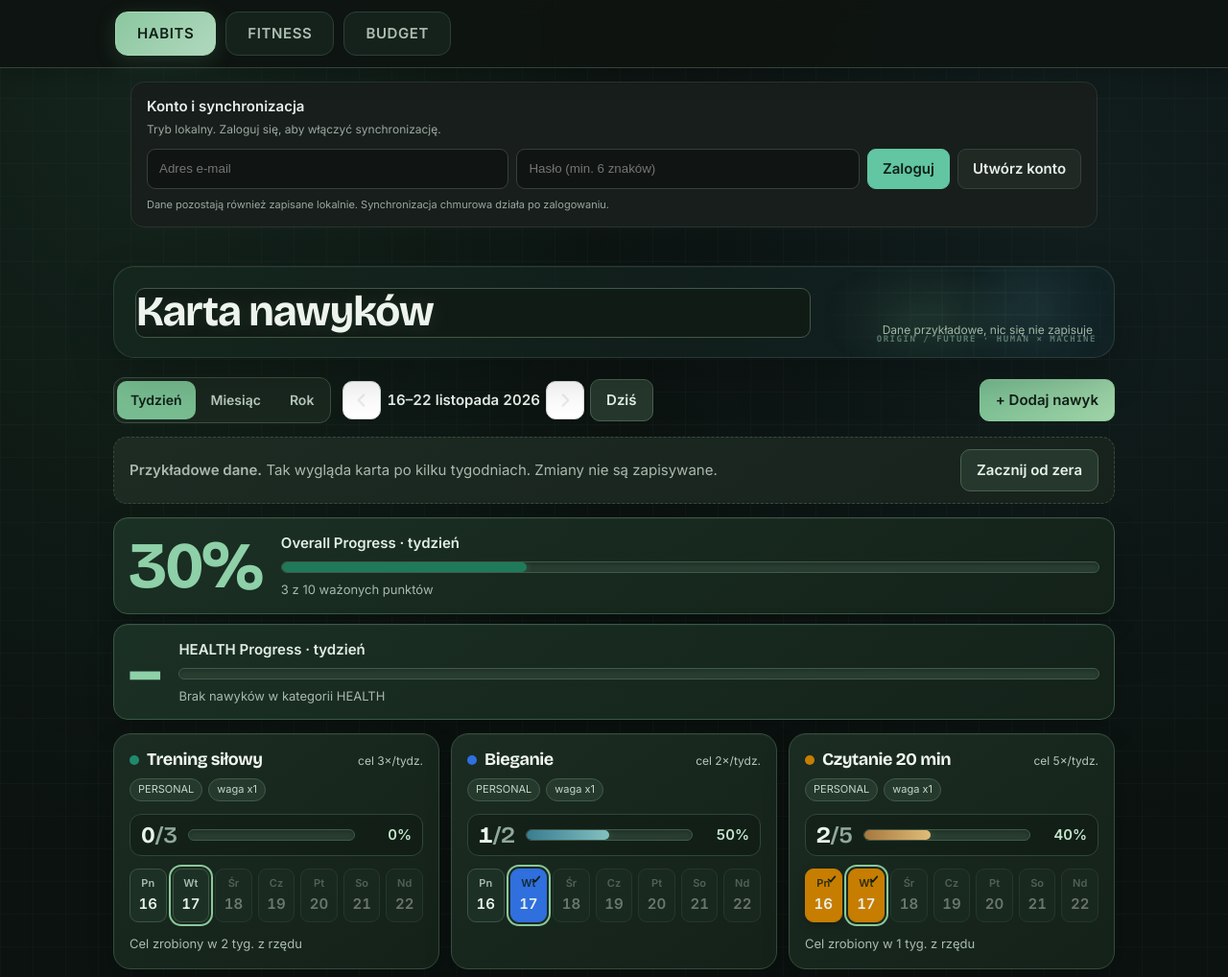
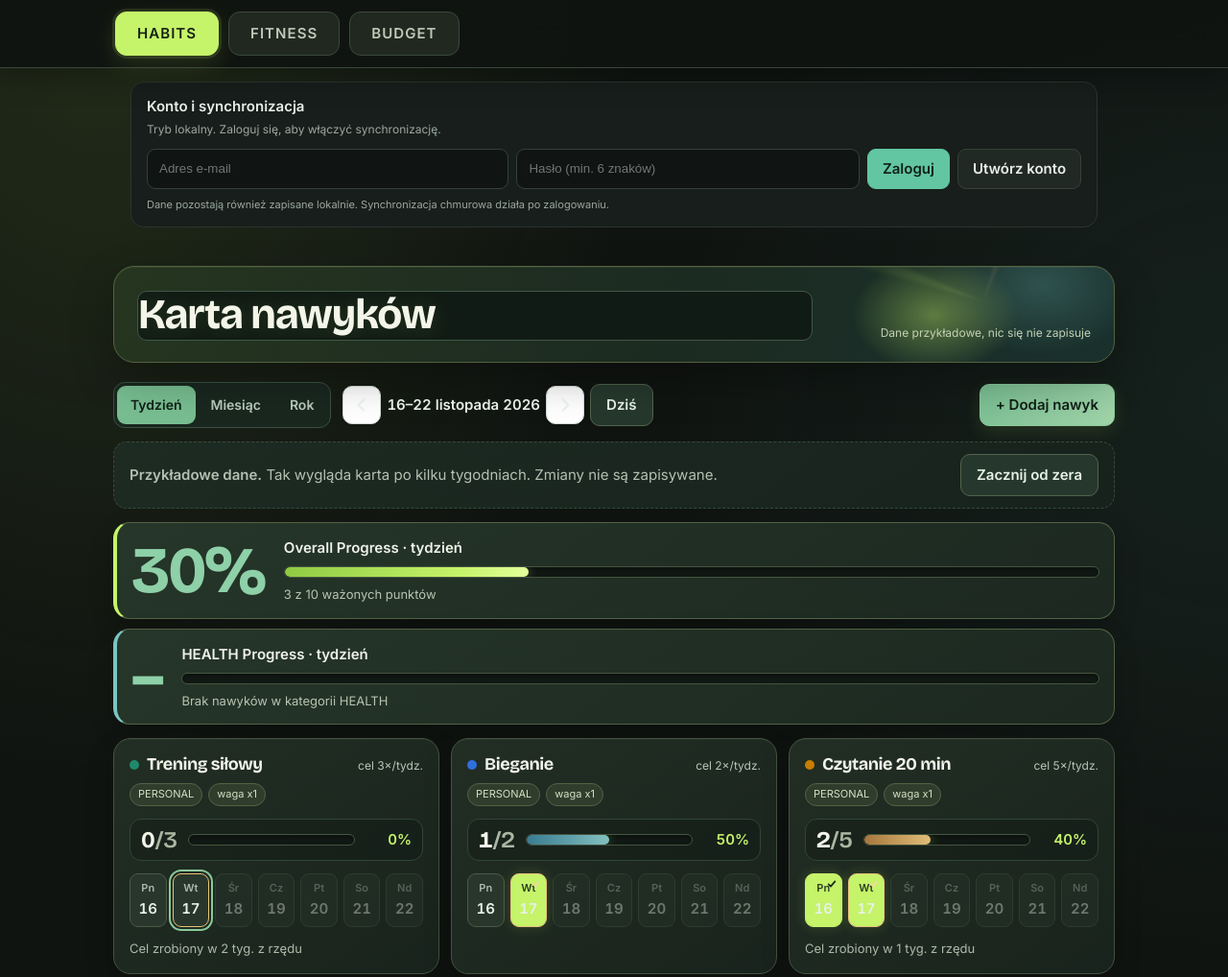
Before and after one commit to habitAppe/life-tracker, a plain HTML site: page index.html in a window 1280 px wide. Shown: the top 1018 px of the page at 96% size. Drawn offline with nearby package versions, Linux system fonts and the light colour scheme.

Commit message:
Update index.html

```diff
--- a/index.html
+++ b/index.html
@@ -2206,70 +2206,75 @@ if ("serviceWorker" in navigator) {
   });
 }
 </script>
-<style id="lifetracker-origin-future">
-/* LIFE TRACKER — ORIGIN / FUTURE: organic instinct meeting quiet technology */
+<style id="lifetracker-primal-signal">
+/* LIFE TRACKER — PRIMAL SIGNAL: organic energy, sharp modern interface */
 :root{
- --lf-bg:#0b1210;--lf-surface:#121d18;--lf-surface2:#182720;--lf-line:#2a4034;
- --lf-ink:#e8eee8;--lf-muted:#9aada1;--lf-green:#8bc7a0;--lf-mint:#a4d9d1;
- --lf-amber:#d6b27b;--lf-blue:#86b9c8;--lf-glow:rgba(132,198,161,.13);
-}
-html{background:var(--lf-bg)!important;color-scheme:dark;}
+ --lf-bg:#101411; --lf-panel:#1a211b; --lf-panel2:#202a22; --lf-line:#39463a;
+ --lf-text:#f0f1e8; --lf-muted:#a6b09f; --lf-lime:#c5f36a; --lf-lime2:#9fd34c;
+ --lf-coral:#ef936e; --lf-blue:#79c6c2; --lf-gold:#e8c477;
+}
+html{background:var(--lf-bg)!important;color-scheme:dark}
 body{
- background-color:var(--lf-bg)!important;
- background-image:
-  radial-gradient(ellipse at 12% 4%,rgba(52,103,72,.22),transparent 36%),
-  radial-gradient(ellipse at 88% 12%,rgba(57,112,126,.13),transparent 32%),
-  linear-gradient(rgba(137,173,148,.035) 1px,transparent 1px),
-  linear-gradient(90deg,rgba(137,173,148,.035) 1px,transparent 1px)!important;
- background-size:auto,auto,34px 34px,34px 34px!important;
- color:var(--lf-ink)!important;
-}
-/* Main navigation: dark glass, a restrained signal-green active state */
-.app-tabs,.app-nav,.tabs-nav{background:rgba(14,24,19,.88)!important;border-color:var(--lf-line)!important;backdrop-filter:blur(18px);}
-.app-tab{background:rgba(24,39,31,.78)!important;border:1px solid #2b4034!important;color:#aebfb2!important;border-radius:13px!important;transition:all .22s ease;}
-.app-tab.active{background:linear-gradient(135deg,#8bc7a0,#b0d8bd)!important;color:#102017!important;border-color:#a4d9b1!important;box-shadow:0 5px 22px rgba(107,185,132,.18)!important;}
-/* A quiet visual metaphor in the header: leaf-like organic glow dissolving into circuit traces */
-#panel-habits .top{position:relative;isolation:isolate;overflow:hidden;padding:22px 22px 20px;border:1px solid rgba(119,160,131,.22);border-radius:22px;background:linear-gradient(110deg,rgba(21,39,29,.96),rgba(17,31,29,.9) 62%,rgba(18,35,39,.88));box-shadow:0 18px 48px rgba(0,0,0,.2),inset 0 1px rgba(255,255,255,.035);}
-#panel-habits .top:before{content:"";position:absolute;z-index:-1;right:-20px;top:-76px;width:330px;height:240px;opacity:.8;background:radial-gradient(ellipse at 28% 55%,rgba(106,164,112,.24),transparent 35%),radial-gradient(circle at 72% 50%,rgba(112,183,190,.18),transparent 31%),repeating-linear-gradient(0deg,transparent 0 21px,rgba(132,194,175,.11) 22px,transparent 23px),repeating-linear-gradient(90deg,transparent 0 31px,rgba(132,194,175,.08) 32px,transparent 33px);mask-image:radial-gradient(ellipse,black 15%,transparent 72%);}
-#panel-habits .top:after{content:"ORIGIN  /  FUTURE     ·     HUMAN × MACHINE";position:absolute;right:18px;bottom:13px;color:rgba(173,213,190,.46);font:600 9px/1.2 ui-monospace,SFMono-Regular,Consolas,monospace;letter-spacing:.17em;}
-#panel-habits #title{color:#edf4ed!important;text-shadow:0 2px 22px rgba(133,201,155,.13);}
-#panel-habits .sync{color:#9fb8a6!important;}
-/* All modules share one visual language */
-.module-panel{color:var(--lf-ink)!important;}
-.module-wrap,.module-panel .wrap{color:var(--lf-ink)!important;}
-.module-card,.fitness-card,.budget-card,.card,.panel-card{
- background:linear-gradient(145deg,rgba(24,40,31,.97),rgba(17,29,23,.97))!important;
- border:1px solid var(--lf-line)!important;border-radius:18px!important;color:var(--lf-ink)!important;
- box-shadow:0 12px 32px rgba(0,0,0,.18),inset 0 1px rgba(255,255,255,.025)!important;
-}
-.module-card h2,.module-panel h1,.module-panel h2,.module-panel h3{color:#e2eee4!important;}
-.module-panel p,.module-panel small,.module-panel .muted,.module-panel label{color:#a9b9ad;}
-.module-panel input,.module-panel select,.module-panel textarea{background:#0e1913!important;color:#e8f1e9!important;border:1px solid #385041!important;border-radius:10px!important;}
-.module-panel input::placeholder,.module-panel textarea::placeholder{color:#718579!important;}
-.module-panel button:not(.app-tab){border-radius:10px;}
-/* Habits — dark botanical cards with soft luminous progress */
-#panel-habits .habit{background:linear-gradient(145deg,#1b2c22,#142119)!important;border:1px solid #344d3c!important;box-shadow:0 12px 28px rgba(0,0,0,.2),inset 0 1px rgba(255,255,255,.035)!important;}
-#panel-habits .sum{background:linear-gradient(145deg,#1b3024,#14221a)!important;border:1px solid #3a5945!important;}
-#panel-habits .bar{background:#293e31!important;border-color:#415b49!important;}
-#panel-habits .prog{background:rgba(7,16,11,.32)!important;border-color:#304638!important;}
-#panel-habits .day,#panel-habits .cc{background:#1d3025!important;border-color:#3b5544!important;color:#e4eee5!important;}
-/* Fitness: quiet graphite cards, botanical accents and clear chart contrast */
-#panel-fitness .module-card{background:linear-gradient(145deg,#192820,#121d18)!important;border-color:#31483a!important;}
-#panel-fitness .module-card h2{color:#e5efe6!important;}
-#panel-fitness .fit-detail-chart{background:#101a15;border:1px solid #304638;border-radius:14px;padding:8px;}
-#panel-fitness .fit-detail-chart text{fill:#a9b9ad!important;}
-#panel-fitness .fit-detail-chart line{stroke:#34483b!important;}
-/* Budget: forest green for savings, muted amber for liabilities */
-#panel-budget .module-card,#panel-budget .goal-card{background:linear-gradient(145deg,#192a20,#121e18)!important;border-color:#354c3c!important;}
-#panel-budget .goal-track{background:#293b30!important;border-color:#405747!important;}
-/* Fine details */
-hr{border-color:#2b4034!important;opacity:.8;}
-:focus-visible{outline-color:#9bd5ad!important;}
-@media(max-width:700px){
- #panel-habits .top{padding:18px 16px 28px;border-radius:18px;}
- #panel-habits .top:before{right:-100px;opacity:.5;}
- #panel-habits .top:after{right:13px;font-size:8px;letter-spacing:.1em;}
-}
-@media(prefers-reduced-motion:no-preference){.app-tab,.module-card,#panel-habits .habit{transition:background .25s ease,border-color .25s ease,box-shadow .25s ease,transform .25s ease;}.module-card:hover{transform:translateY(-2px);}}
+ background:radial-gradient(ellipse at 8% 0%,rgba(132,169,67,.16),transparent 34%),
+ radial-gradient(ellipse at 100% 25%,rgba(60,126,117,.12),transparent 32%),
+ #101411!important;
+ color:var(--lf-text)!important;
+}
+/* Navigation: clear, tactile controls */
+.appnav{background:rgba(16,20,17,.96)!important;border-bottom:1px solid #39463a!important;box-shadow:0 10px 30px rgba(0,0,0,.28)!important;backdrop-filter:blur(16px)}
+.app-tab{background:#202820!important;border:1px solid #3b493b!important;color:#c1c9b8!important;border-radius:12px!important;font-weight:750;letter-spacing:.07em;transition:all .2s ease}
+.app-tab:hover{background:#293629!important;border-color:#71844c!important;color:#fff!important}
+.app-tab.active{background:var(--lf-lime)!important;border-color:var(--lf-lime)!important;color:#182012!important;box-shadow:0 0 0 3px rgba(197,243,106,.11),0 8px 24px rgba(166,214,83,.16)!important}
+/* Habits hero — bold split light, without decorative slogans or background lettering */
+#panel-habits .top{position:relative;isolation:isolate;overflow:hidden;padding:25px 24px 22px!important;border:1px solid #53633e!important;border-radius:22px!important;background:linear-gradient(112deg,#26351f 0%,#1c2b21 56%,#19302d 100%)!important;box-shadow:0 18px 44px rgba(0,0,0,.28),inset 0 1px rgba(255,255,255,.07)!important}
+#panel-habits .top:before{content:"";position:absolute;z-index:-1;right:-34px;top:-104px;width:340px;height:280px;opacity:.95;border-radius:50%;background:radial-gradient(ellipse at 35% 55%,rgba(197,243,106,.42),transparent 28%),radial-gradient(ellipse at 68% 44%,rgba(121,198,194,.25),transparent 34%),conic-gradient(from 205deg at 50% 50%,transparent 0 22%,rgba(197,243,106,.09) 23% 24%,transparent 25% 47%,rgba(239,147,110,.12) 48% 49%,transparent 50%);filter:blur(1px)}
+#panel-habits .top:after{content:none!important;display:none!important}
+#panel-habits #title{color:#f4f5e9!important;text-shadow:0 2px 24px rgba(197,243,106,.15)!important}
+#panel-habits .sync{color:#c1d0b2!important}
+/* Habit summary blocks */
+#panel-habits .sum{background:linear-gradient(145deg,#263629,#1c2820)!important;border:1px solid #536247!important;border-radius:17px!important;box-shadow:0 10px 26px rgba(0,0,0,.2)!important;color:var(--lf-text)!important}
+#panel-habits .summaries .sum:first-child{border-left:4px solid var(--lf-lime)!important}
+#panel-habits .summaries .sum:last-child{border-left:4px solid var(--lf-blue)!important}
+#panel-habits .big{color:var(--lf-lime)!important;font-weight:850}
+#panel-habits .sumt{color:#f0f2e8!important;font-weight:750}
+#panel-habits .sums{color:#b8c3b1!important}
+/* Habit cards: richer surfaces, bright but controlled accents */
+#panel-habits .habit{background:linear-gradient(145deg,#222e24 0%,#19231d 100%)!important;border:1px solid #43533f!important;border-radius:18px!important;box-shadow:0 12px 28px rgba(0,0,0,.24),inset 0 1px rgba(255,255,255,.035)!important;color:var(--lf-text)!important}
+#panel-habits .habit:hover{border-color:#81975a!important;box-shadow:0 16px 34px rgba(0,0,0,.3),0 0 0 1px rgba(197,243,106,.08)!important}
+#panel-habits .hh h3,#panel-habits .habit h3{color:#f2f3e9!important}
+#panel-habits .habit-tag{background:#303d2c!important;border:1px solid #526345!important;color:#d2dfc4!important}
+#panel-habits .meta,#panel-habits .hint{color:#aebaa8!important}
+#panel-habits .count{color:#f2f4e9!important;font-weight:800}
+#panel-habits .count span{color:#aab7a2!important}
+#panel-habits .pct{color:var(--lf-lime)!important;font-weight:850}
+/* Progress tracks are dark, fills are unmistakably visible */
+#panel-habits .bar{height:12px!important;background:#111914!important;border:1px solid #46553f!important;border-radius:99px!important;overflow:hidden!important;box-shadow:inset 0 2px 4px rgba(0,0,0,.35)!important}
+#panel-habits .bar i{display:block!important;height:100%!important;min-width:0;background:linear-gradient(90deg,#8fca43 0%,#c5f36a 72%,#e3ff9d 100%)!important;border-radius:99px!important;box-shadow:0 0 12px rgba(197,243,106,.32)!important}
+#panel-habits .day,#panel-habits .cc{background:#29362b!important;border:1px solid #4a5a46!important;color:#cbd4c3!important;border-radius:9px!important}
+#panel-habits .day[aria-pressed="true"],#panel-habits .cc[aria-pressed="true"]{background:#c5f36a!important;border-color:#c5f36a!important;color:#1a2413!important;font-weight:800;box-shadow:0 0 13px rgba(197,243,106,.18)!important}
+#panel-habits .day.today{border-color:#e8c477!important;color:#f1d99b!important}
+/* Forms and action buttons */
+.module-panel{color:var(--lf-text)!important}
+.module-panel h1,.module-panel h2,.module-panel h3{color:#f0f2e8!important}
+.module-panel p,.module-panel small,.module-panel .muted,.module-panel label{color:#b5c0b1}
+.module-panel input,.module-panel select,.module-panel textarea{background:#121a14!important;color:#f0f2e8!important;border:1px solid #465640!important;border-radius:10px!important}
+.module-panel input::placeholder,.module-panel textarea::placeholder{color:#82917d!important}
+#panel-habits .btn.pr,#panel-habits .addbtn,.module-panel .action.primary{background:var(--lf-lime)!important;border-color:var(--lf-lime)!important;color:#1b2514!important;font-weight:800!important;box-shadow:0 6px 18px rgba(166,214,83,.13)!important}
+#panel-habits .btn:not(.pri),#panel-habits .btn{border-color:#53634c!important}
+/* Fitness and Budget: same visual system, with their own signal colors */
+.module-card,.fitness-card,.budget-card,.card,.panel-card{background:linear-gradient(145deg,#222e25,#19221c)!important;border:1px solid #43533f!important;border-radius:18px!important;color:var(--lf-text)!important;box-shadow:0 12px 30px rgba(0,0,0,.22)!important}
+.module-card h2{color:#f0f2e8!important}
+.module-head .eyebrow{color:var(--lf-lime)!important;letter-spacing:.16em;font-weight:800}
+#panel-fitness .module-card{background:linear-gradient(145deg,#202e2b,#192320)!important;border-color:#3d5c53!important}
+#panel-fitness .fit-detail-chart{background:#121c19!important;border:1px solid #3c5b51!important;border-radius:14px;padding:8px}
+#panel-fitness .fit-detail-chart text{fill:#bdcbc0!important}
+#panel-fitness .fit-detail-chart line{stroke:#3b5148!important}
+#panel-budget .module-card,#panel-budget .goal-card{background:linear-gradient(145deg,#2b2b20,#20231b)!important;border-color:#625b3e!important}
+#panel-budget .goal-track{background:#171b14!important;border:1px solid #5a5c3e!important}
+#panel-budget .goal-track i{background:linear-gradient(90deg,#d2a94f,#f0d17b)!important}
+hr{border-color:#3c493b!important;opacity:.9}
+:focus-visible{outline:2px solid var(--lf-lime)!important;outline-offset:2px}
+@media(max-width:700px){#panel-habits .top{padding:19px 17px 20px!important;border-radius:18px!important}#panel-habits .top:before{right:-145px;opacity:.65}}
+@media(prefers-reduced-motion:no-preference){.app-tab,.module-card,#panel-habits .habit{transition:background .22s ease,border-color .22s ease,box-shadow .22s ease,transform .22s ease}.module-card:hover{transform:translateY(-2px)}}
 </style>
 </body></html>
```
